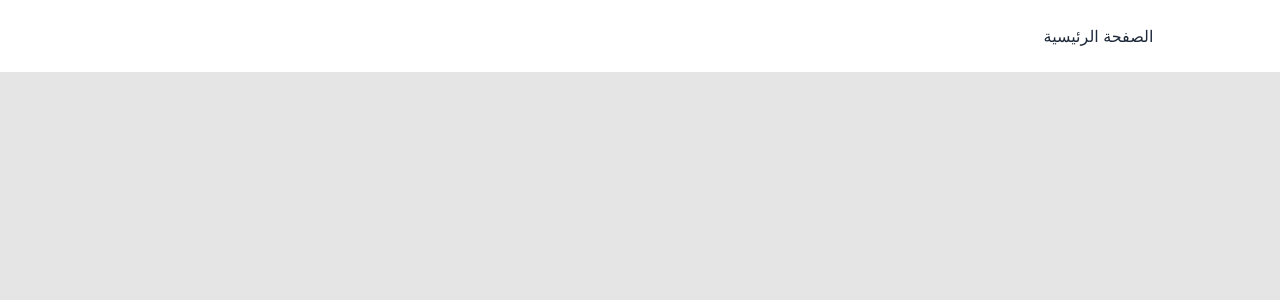
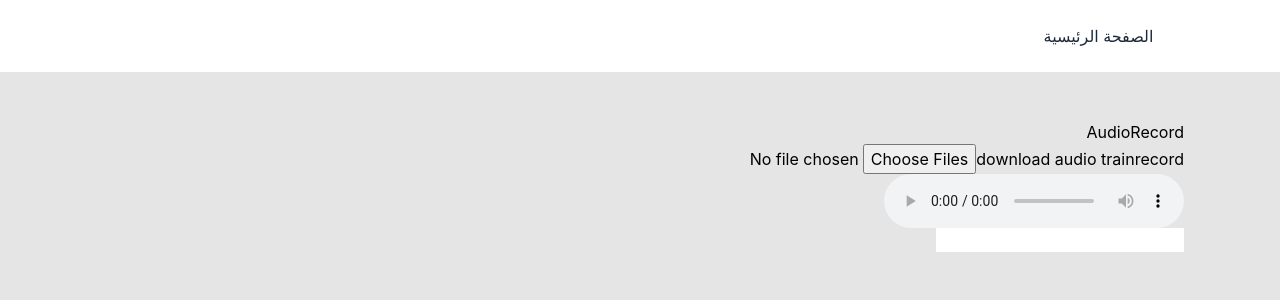
Before and after one commit to MTG2000/nlp-projects, a React (Create React App) app: page /AM in a window 1280 px wide. Before the commit this address had no page. Shown: the top 300 px of the page. Built offline with nearby package versions, Linux system fonts and the light colour scheme.

Commit message:
add word regreesion

```diff
--- a/package.json
+++ b/package.json
@@ -8,9 +8,12 @@
     "@testing-library/react": "^12.1.3",
     "@testing-library/user-event": "^13.5.0",
     "@types/jest": "^27.4.1",
+    "@types/meyda": "^4.3.2",
     "@types/node": "^17.0.23",
     "@types/react": "^18.0.1",
     "@types/react-dom": "^18.0.0",
+    "axios": "^0.26.1",
+    "meyda": "^5.3.0",
     "react": "^17.0.2",
     "react-dom": "^17.0.2",
     "react-loading": "^2.0.3",
--- a/src/App.tsx
+++ b/src/App.tsx
@@ -3,18 +3,17 @@ import "./App.css";
 import Navbar from "./components/Navbar";
 import HomePage from "./pages/HomePage";
 import LexAnalyzerPage from "./pages/LexAnalyzerPage";
-
+import AudioRecord from "./AudioManipulation/AudioRecord";
 
 function App() {
-
-
   return (
-    <div dir='rtl'>
+    <div dir="rtl">
       <Navbar />
       <div className="page-container py-48">
         <Routes>
           <Route index element={<HomePage />} />
-          <Route path='lex-analyzer' element={<LexAnalyzerPage />} />
+          <Route path="lex-analyzer" element={<LexAnalyzerPage />} />
+          <Route path="AM" element={<AudioRecord />} />
         </Routes>
       </div>
     </div>
--- /dev/null
+++ b/src/AudioManipulation/AudioRecord.jsx
@@ -0,0 +1,80 @@
+import React, { useState } from "react";
+import axios from "axios"
+
+const AudioRecord = () => {
+
+  const [audioSrc, setAudioSrc] = useState("")
+  const [regressionedWord, setRegressionedWord] = useState("")
+  const [trianAudios,setTrianAudios] = useState([])
+
+
+  const fetchAudio = (audios)=>{
+    const formData = new FormData()
+    formData.append("word",regressionedWord)
+    for(let i=0;i<audios.length;i++)
+     {
+       formData.append("audios[]",audios[i] ,`audio${i}.wav`)
+     }
+
+     (async()=>{
+       const response = await axios.post("http://127.0.0.1:5000/trian",{
+         formData
+       });
+       console.log(response.data)
+     })();
+   }
+ const uploudAudioHandelr =(e)=>{
+   fetchAudio(e.target.files)
+ }
+ const trainAudioRecordedHandler = ()=>{
+   fetchAudio(trianAudios)
+ }
+
+  const recordAudioHandler = async () => {
+    let stream = await navigator.mediaDevices.getUserMedia({audio:true})
+
+    let  mediaRecorder= new MediaRecorder(stream);
+    let dataChunk = []
+    mediaRecorder.start();
+    setTimeout(()=>{
+     mediaRecorder.stop()
+    },2000)
+    mediaRecorder.addEventListener("dataavailable",
+     (event) =>dataChunk.push(event.data)
+  );
+  mediaRecorder.addEventListener("stop",
+  ()=> {
+    const audioBlob = new Blob(dataChunk,{ type: 'audio/wav' });
+    const audioUrl = URL.createObjectURL(audioBlob);
+    setTrianAudios([...trianAudios,audioBlob])
+    setAudioSrc(audioUrl)
+    (async()=>{
+      const formData = new FormData()
+      formData.append("audio_data",audioBlob,"audio.wav")
+      formData.append("word","mem")
+      const response = await axios.post("http://127.0.0.1:5000/test",{
+        formData
+      });
+      console.log(response.data)
+    })();
+
+
+  }
+  )
+}
+  return (
+    <>
+      <div>AudioRecord</div>
+      <button onClick={recordAudioHandler}>
+        record
+      </button>
+      <button onClick={trainAudioRecordedHandler}>train</button>
+      <a href={audioSrc} download={`${new Date().toString()}.wav`}> download audio</a>
+      <input type={"file"} accept="Audio/*" onChange={uploudAudioHandelr} multiple/>
+      <audio  src={audioSrc} controls></audio>
+      <input type="text" lang="" value={regressionedWord} onChange={(e)=>setRegressionedWord(e.target.value)}></input>
+    </>
+  );
+};
+
+export default AudioRecord;
```
Also changed, not shown: 2 other files (tests, documents, lock files or other folders).
